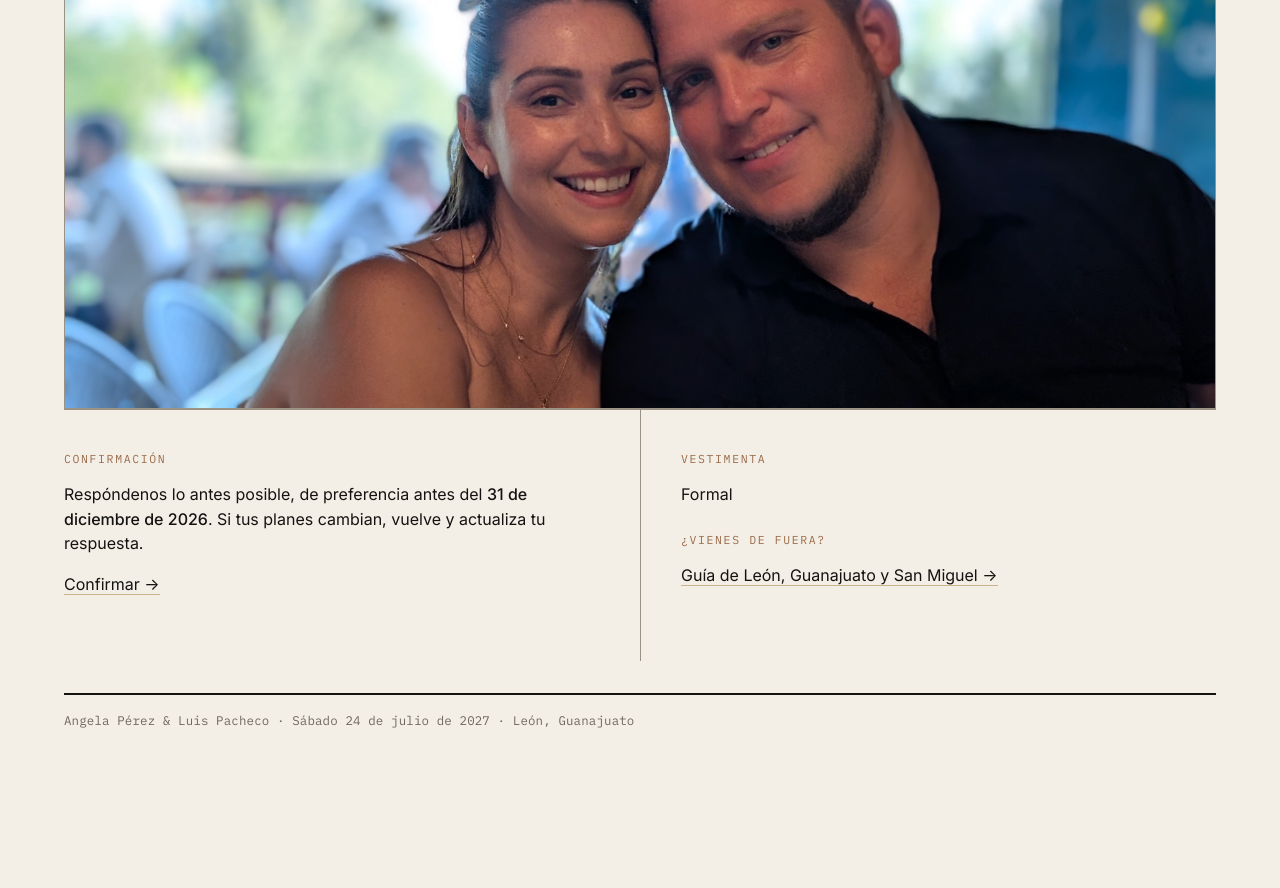
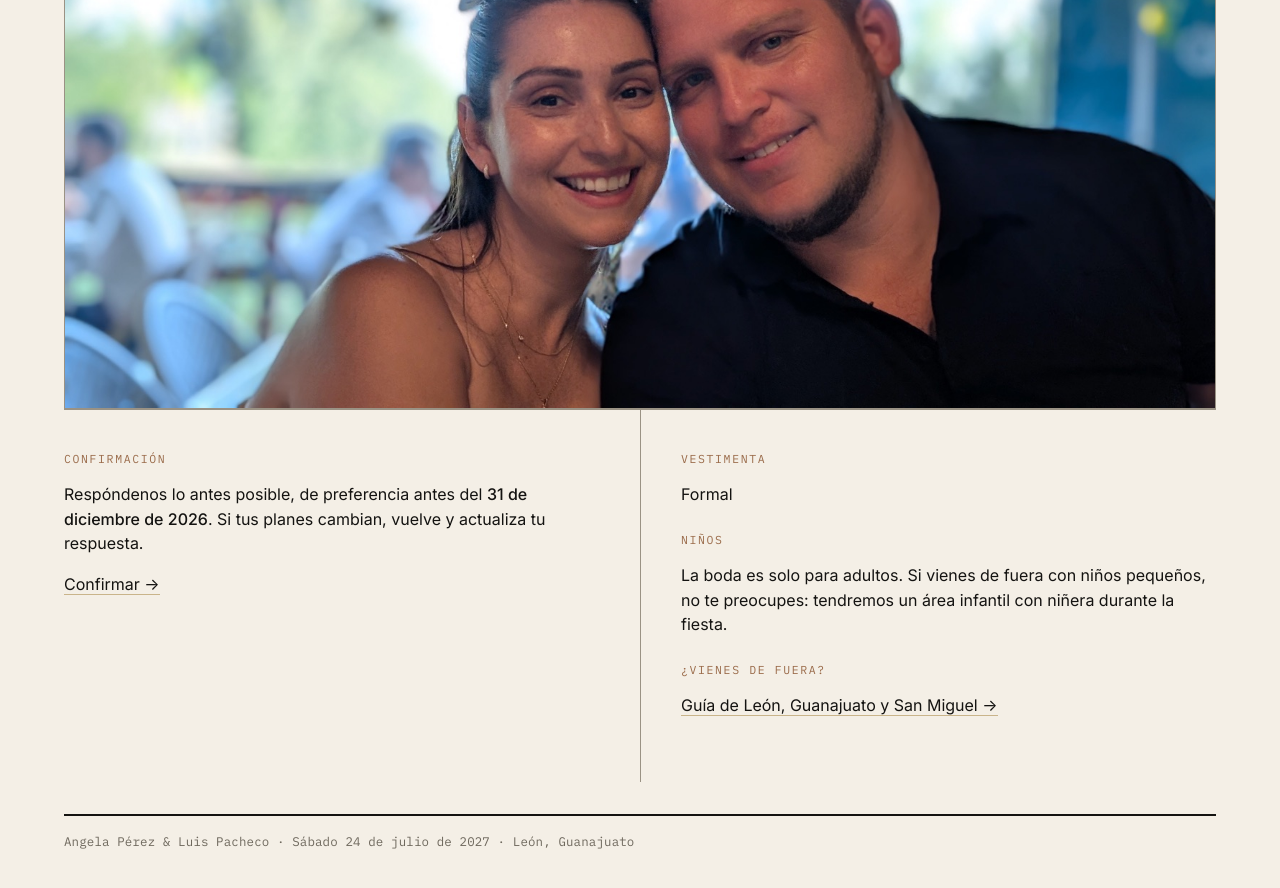
Before and after one commit to luigipacheco/boda, a Jekyll site: the page built from index.html, in a window 1280 px wide and 900 px high, scrolled down 1364 px. Shown: the top 888 px of the window. Built offline with Jekyll 4.4.1, drawn with Linux system fonts in a browser that asks for light colours; before the commit the page ends 2142 px from its top, so only the background shows below that.

Commit message:
Add adults-only note with kids' area for travelling guests
Co-Authored-By: Claude Fable 5.1 <noreply@anthropic.com>

```diff
--- a/index.html
+++ b/index.html
@@ -54,6 +54,9 @@ scripts: [/assets/js/countdown.js]
   <div>
     <p class="label">{% include t.html es="Vestimenta" en="Dress code" %}</p>
     <p><span lang="es">{{ site.wedding.dress_code_es }}</span><span lang="en">{{ site.wedding.dress_code_en }}</span></p>
+    <p class="label" style="margin-top:1.5rem">{% include t.html es="Niños" en="Children" %}</p>
+    <p lang="es">La boda es solo para adultos. Si vienes de fuera con niños pequeños, no te preocupes: tendremos un área infantil con niñera durante la fiesta.</p>
+    <p lang="en">The wedding is adults only. If you're travelling with young children, don't worry: there will be a kids' area with a nanny during the party.</p>
     <p class="label" style="margin-top:1.5rem">{% include t.html es="¿Vienes de fuera?" en="Coming from out of town?" %}</p>
     <p><a href="{{ '/region/' | relative_url }}">{% include t.html es="Guía de León, Guanajuato y San Miguel →" en="Guide to León, Guanajuato and San Miguel →" %}</a></p>
   </div>
--- a/lugares.html
+++ b/lugares.html
@@ -53,6 +53,8 @@ permalink: /lugares/
     </dl>
     <p lang="es">Después de la ceremonia nos vamos todos a celebrar. Habrá estacionamiento en el lugar. <!-- TODO: notas de transporte / valet --></p>
     <p lang="en">After the ceremony we all head over to celebrate. Parking is available on site. <!-- TODO: transport / valet notes --></p>
+    <p lang="es"><strong>Solo adultos.</strong> Para los invitados que viajan con niños pequeños habrá un área infantil con niñera durante la fiesta.</p>
+    <p lang="en"><strong>Adults only.</strong> For guests travelling with young children there will be a kids' area with a nanny during the party.</p>
     <p><a class="btn ghost" target="_blank" rel="noopener" href="https://www.google.com/maps/search/?api=1&query={{ site.reception.maps_query | url_encode }}">{% include t.html es="Abrir en Google Maps" en="Open in Google Maps" %}</a></p>
   </div>
   <div>
```
